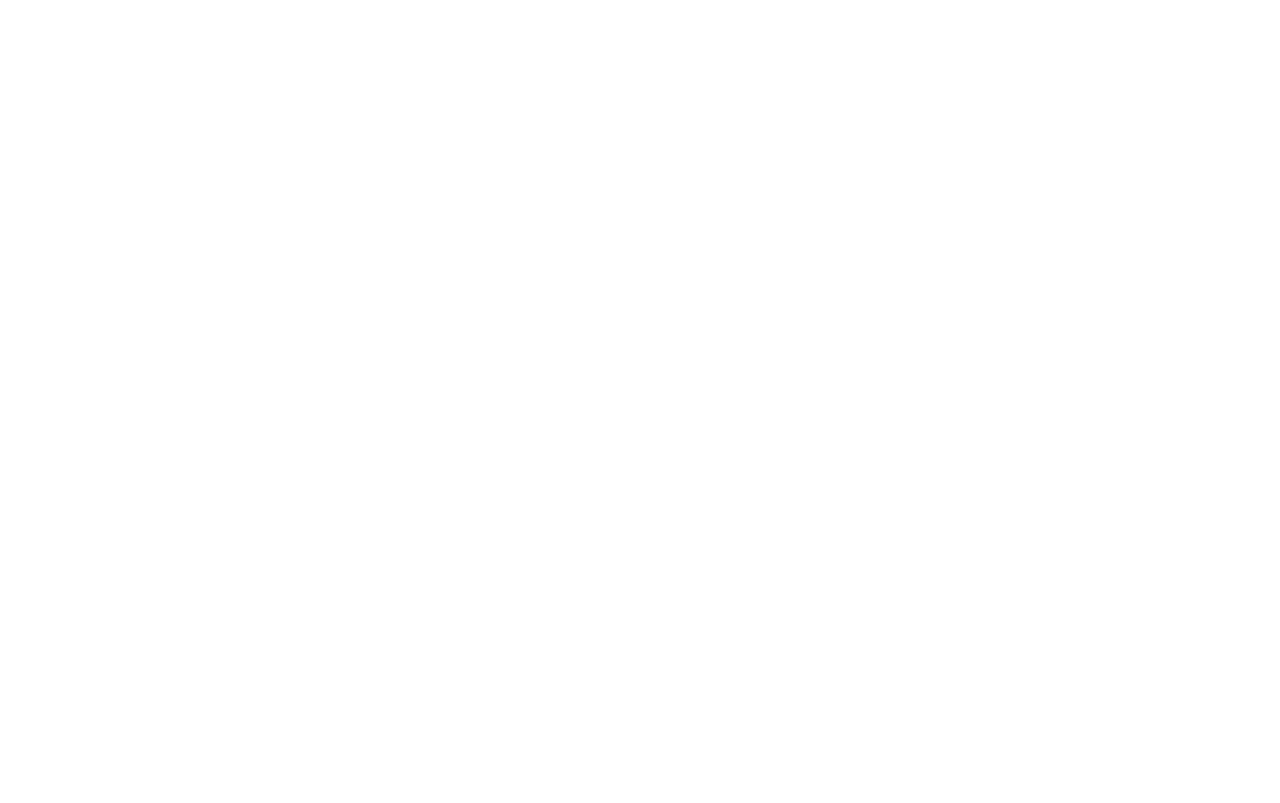
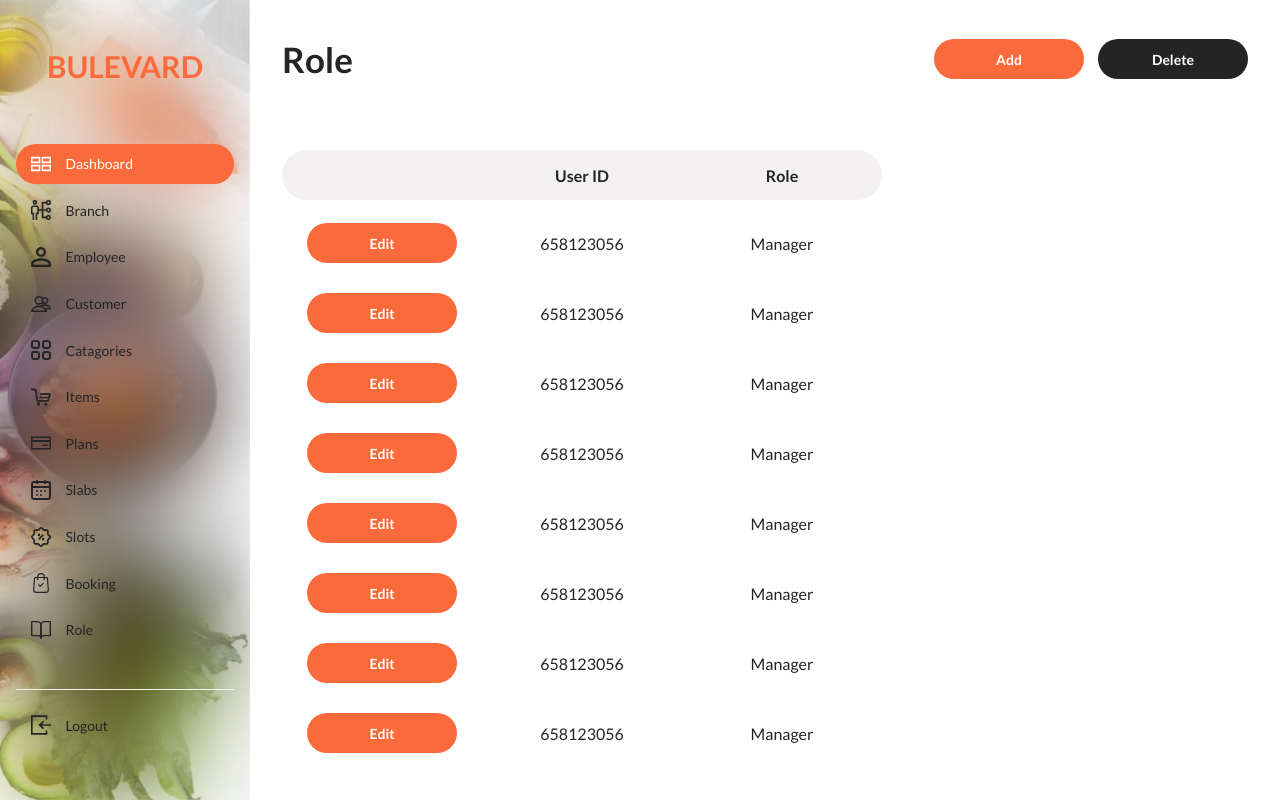
Before and after one commit to abrarkhalidofficial/catering-dashboard, a React (Create React App) app: page /dashboard/role in a window 1280 px wide. Before the commit this address had no page. Built offline with nearby package versions, Linux system fonts and the light colour scheme.

Commit message:
Role Screnn Done

```diff
--- a/src/App.js
+++ b/src/App.js
@@ -12,6 +12,7 @@
 import Plans from "./Screens/Plans";
 import Slabs from "./Screens/Slabs";
 import Slots from "./Screens/Slots";
+import Role from "./Screens/Role";
 import Booking from "./Screens/Booking";
 
 function Main({ setIsLogedin, isSmallNav }) {
@@ -75,6 +76,10 @@
               element={<Plans setIsSmallNav={setIsSmallNav} />}
             />
             <Route
+              path="role"
+              element={<Role setIsSmallNav={setIsSmallNav} />}
+            />
+            <Route
               path="slabs"
               element={<Slabs setIsSmallNav={setIsSmallNav} />}
             />
--- a/src/Components/NavBar.js
+++ b/src/Components/NavBar.js
@@ -398,6 +398,40 @@
               </svg>
             }
           />
+          <NavBarLink
+            path="/dashboard/role"
+            title="Role"
+            svg={
+              <svg
+                xmlns="http://www.w3.org/2000/svg"
+                width="21.5"
+                height="19.5"
+                viewBox="0 0 21.5 19.5"
+                stroke="currentColor"
+              >
+                <g id="book-open" transform="translate(-1.25 -2.25)">
+                  <path
+                    id="Path_9207"
+                    data-name="Path 9207"
+                    d="M2,3H8a4,4,0,0,1,4,4V21a3,3,0,0,0-3-3H2Z"
+                    fill="none"
+                    stroke-linecap="round"
+                    stroke-linejoin="round"
+                    stroke-width="1.5"
+                  />
+                  <path
+                    id="Path_9208"
+                    data-name="Path 9208"
+                    d="M22,3H16a4,4,0,0,0-4,4V21a3,3,0,0,1,3-3h7Z"
+                    fill="none"
+                    stroke-linecap="round"
+                    stroke-linejoin="round"
+                    stroke-width="1.5"
+                  />
+                </g>
+              </svg>
+            }
+          />
         </div>
         <div className="nav__bar__content__logout">
           <NavBarLink
--- /dev/null
+++ b/src/Screens/Role.js
@@ -0,0 +1,43 @@
+import React, { useEffect } from "react";
+import Button from "../Components/Button";
+import EntryHeadingRow from "../Components/EntryHeadingRow";
+import EntryInfoRow from "../Components/EntryInfoRow";
+
+export default function Role({ setIsSmallNav }) {
+  useEffect(() => {
+    setIsSmallNav(false);
+  }, []);
+  const tableHeadingRow = [
+    { heading: "" },
+    { heading: "User ID" },
+    { heading: "Role" },
+  ];
+
+  const tableInfoRow = [
+    { type: "btn", label: "Edit" },
+    { info: "658123056" },
+    { info: "Manager" },
+  ];
+  return (
+    <div className="container">
+      <div className="container__header">
+        <div className="container__header__heading">Role</div>
+        <div className="container__header__btns">
+          <Button label="Add" style={{ marginRight: "1em" }} />
+          <Button label="Delete" variant="secondary" />
+        </div>
+      </div>
+      <div className="table__container">
+        <EntryHeadingRow tableHeadingEntryRow={tableHeadingRow} />
+        <EntryInfoRow tableEntryInfoRow={tableInfoRow} />
+        <EntryInfoRow tableEntryInfoRow={tableInfoRow} />
+        <EntryInfoRow tableEntryInfoRow={tableInfoRow} />
+        <EntryInfoRow tableEntryInfoRow={tableInfoRow} />
+        <EntryInfoRow tableEntryInfoRow={tableInfoRow} />
+        <EntryInfoRow tableEntryInfoRow={tableInfoRow} />
+        <EntryInfoRow tableEntryInfoRow={tableInfoRow} />
+        <EntryInfoRow tableEntryInfoRow={tableInfoRow} />
+      </div>
+    </div>
+  );
+}
```
Also changed, not shown: src/Screens/AddRole.js (added).
